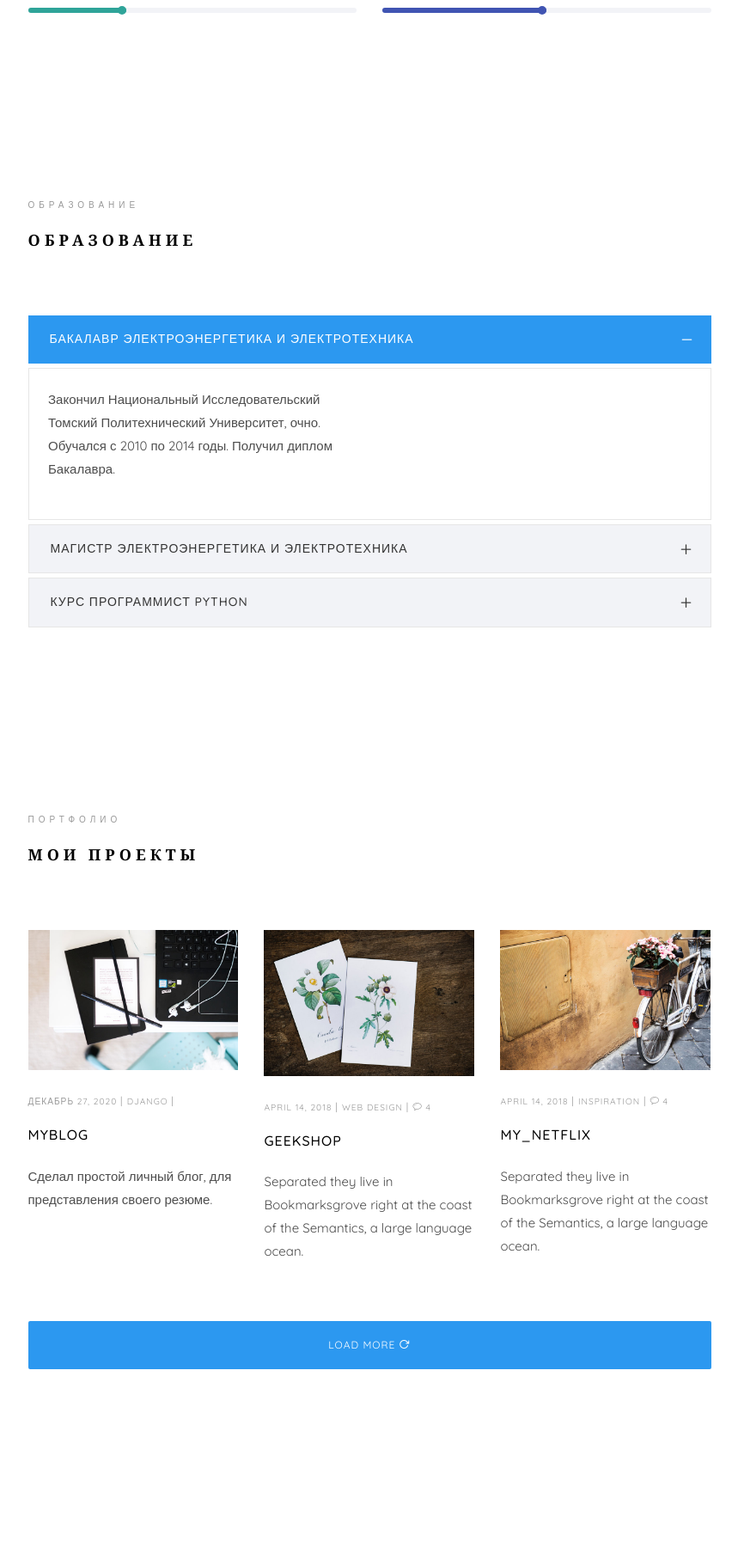
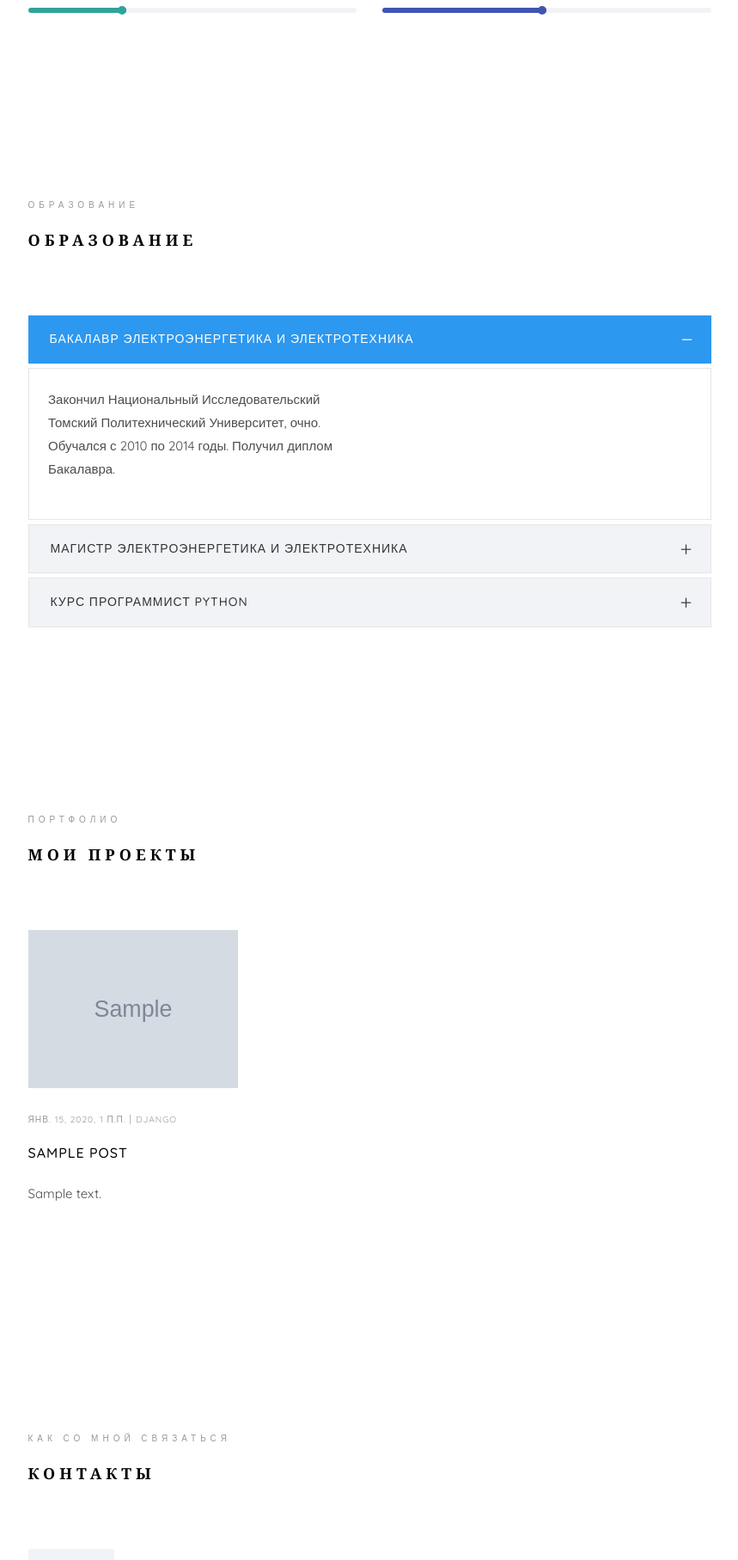
Before and after one commit to Azazelllo666/myblog, a Django app: page / in a window 1280 px wide. Shown: the part 2640-4455 px from the top of the page at 86% size, without its empty margins (360-1219 px from the left). Run offline with Django 3.2, Linux system fonts and the light colour scheme; tables that the repository leaves empty hold one stand-in row (values such as "Sample post"); some libraries are stand-ins or nearby versions; some web fonts are replaced.

Commit message:
Fixed templates

```diff
--- a/blog/templates/blog/index.html
+++ b/blog/templates/blog/index.html
@@ -1,4 +1,4 @@
-{% load static %}
+{% load staticfiles %}
 <!DOCTYPE HTML>
 <html>
 <head>
@@ -134,7 +134,8 @@
                                         <h2 class="colorlib-heading">Кто Я?</h2>
                                         <p><strong>Я Леонидов Пётр,</strong> закончил Томский политехнический
                                             университет (бакалавр и магистратура) по направлению "Электроэнергетика и
-                                            электротехника" и работал по профессии инженером-энергетиком 5 лет в АО "Связьтрансфть".</p>
+                                            электротехника" и работал по профессии инженером-энергетиком 5 лет в АО
+                                            "Связьтрансфть".</p>
                                         <p>В период
                                             карантина решил потратить свободное время на самообразование. Всегда была
                                             интересна сфера IT, поэтому
@@ -201,7 +202,7 @@
                             <span class="colorlib-counter-label">Проекта на Django</span>
                         </div>
                         <div class="col-md-3 text-center animate-box">
-                            <span class="colorlib-counter" >∞</span>
+                            <span class="colorlib-counter">∞</span>
                             <span class="colorlib-counter-label">Желание стать программистом</span>
                         </div>
                     </div>
@@ -392,52 +393,20 @@
                         </div>
                     </div>
                     <div class="row">
-                        <div class="col-md-4 col-sm-6 animate-box" data-animate-effect="fadeInLeft">
-                            <div class="blog-entry">
-                                <a href="blog.html" class="blog-img"><img src="{% static 'images/blog-1.jpg' %}"
-                                                                          class="img-responsive"
-                                                                          alt="HTML5 Bootstrap Template by colorlib.com"></a>
-                                <div class="desc">
-                                    <span><small>Декабрь 27, 2020 </small> | <small> Django </small> | </span>
-                                    <h3><a href="blog.html">MyBlog</a></h3>
-                                    <p>Сделал простой личный блог, для представления своего резюме.</p>
+                        {% for project in projects %}
+                            <div class="col-md-4 col-sm-6 animate-box" data-animate-effect="fadeInLeft">
+                                <div class="blog-entry">
+                                    <a href="{{ project.link }}" class="blog-img"><img class="img-responsive"
+                                                                                       src="media/{{ project.poster }}"
+                                                                                       alt="projects_poster"></a>
+                                    <div class="desc">
+                                        <span><small>{{ project.publish }} </small> | <small> Django </small></span>
+                                        <h3><a href="#">{{ project.title }}</a></h3>
+                                        <p>{{ project.body }}</p>
+                                    </div>
                                 </div>
                             </div>
-                        </div>
-                        <div class="col-md-4 col-sm-6 animate-box" data-animate-effect="fadeInRight">
-                            <div class="blog-entry">
-                                <a href="blog.html" class="blog-img"><img src="{% static 'images/blog-2.jpg' %}"
-                                                                          class="img-responsive"
-                                                                          alt="HTML5 Bootstrap Template by colorlib.com"></a>
-                                <div class="desc">
-                                    <span><small>April 14, 2018 </small> | <small> Web Design </small> | <small> <i
-                                            class="icon-bubble3"></i> 4</small></span>
-                                    <h3><a href="blog.html">GeekShop</a></h3>
-                                    <p>Separated they live in Bookmarksgrove right at the coast of the Semantics, a
-                                        large language ocean.</p>
-                                </div>
-                            </div>
-                        </div>
-                        <div class="col-md-4 col-sm-6 animate-box" data-animate-effect="fadeInLeft">
-                            <div class="blog-entry">
-                                <a href="blog.html" class="blog-img"><img src="{% static 'images/blog-3.jpg' %}"
-                                                                          class="img-responsive"
-                                                                          alt="HTML5 Bootstrap Template by colorlib.com"></a>
-                                <div class="desc">
-                                    <span><small>April 14, 2018 </small> | <small> Inspiration </small> | <small> <i
-                                            class="icon-bubble3"></i> 4</small></span>
-                                    <h3><a href="blog.html">My_Netflix</a></h3>
-                                    <p>Separated they live in Bookmarksgrove right at the coast of the Semantics, a
-                                        large language ocean.</p>
-                                </div>
-                            </div>
-                        </div>
-                    </div>
-                    <div class="row">
-                        <div class="col-md-12 animate-box">
-                            <p><a href="#" class="btn btn-primary btn-lg btn-load-more">Load more <i
-                                    class="icon-reload"></i></a></p>
-                        </div>
+                        {% endfor %}
                     </div>
                 </div>
             </section>
--- a/blog/urls.py
+++ b/blog/urls.py
@@ -4,7 +4,6 @@ from blog import views
 app_name = 'blog'
 
 urlpatterns = [
-    # post views
     path('', views.PostListView.as_view(), name='post_list'),
     path('<int:year>/<int:month>/<int:day>/<slug:post>/', views.post_detail, name='post_detail'),
 ]
--- a/blog/views.py
+++ b/blog/views.py
@@ -20,3 +20,9 @@ def post_detail(request, year, month, day, post):
 
 def index(request):
     return render(request, 'blog/index.html')
+
+
+def projects(request):
+    projects = Post.objects.all().order_by('id')
+    context = {'projects': projects}
+    return render(request, 'blog/index.html', context)
--- a/myblog/settings.py
+++ b/myblog/settings.py
@@ -110,9 +110,9 @@ AUTH_PASSWORD_VALIDATORS = [
 # Internationalization
 # https://docs.djangoproject.com/en/2.2/topics/i18n/
 
-LANGUAGE_CODE = 'en-us'
+LANGUAGE_CODE = 'ru-ru'
 
-TIME_ZONE = 'UTC'
+TIME_ZONE = 'Europe/Moscow'
 
 USE_I18N = True
 
--- a/myblog/urls.py
+++ b/myblog/urls.py
@@ -15,13 +15,16 @@ Including another URLconf
 """
 from django.contrib import admin
 from django.urls import path, include
+from django.conf import settings
+from django.conf.urls.static import static
 
 from blog import views
-from blog.views import index
 
 urlpatterns = [
     path('admin/', admin.site.urls),
-    # path('', views.PostListView.as_view(), name='post_list'),
     path('blog/', include('blog.urls', namespace='blog')),
-    path('', views.index, name='index')
+    path('', views.projects, name='index')
 ]
+
+if settings.DEBUG:
+    urlpatterns += static(settings.MEDIA_URL, document_root=settings.MEDIA_ROOT)
```
